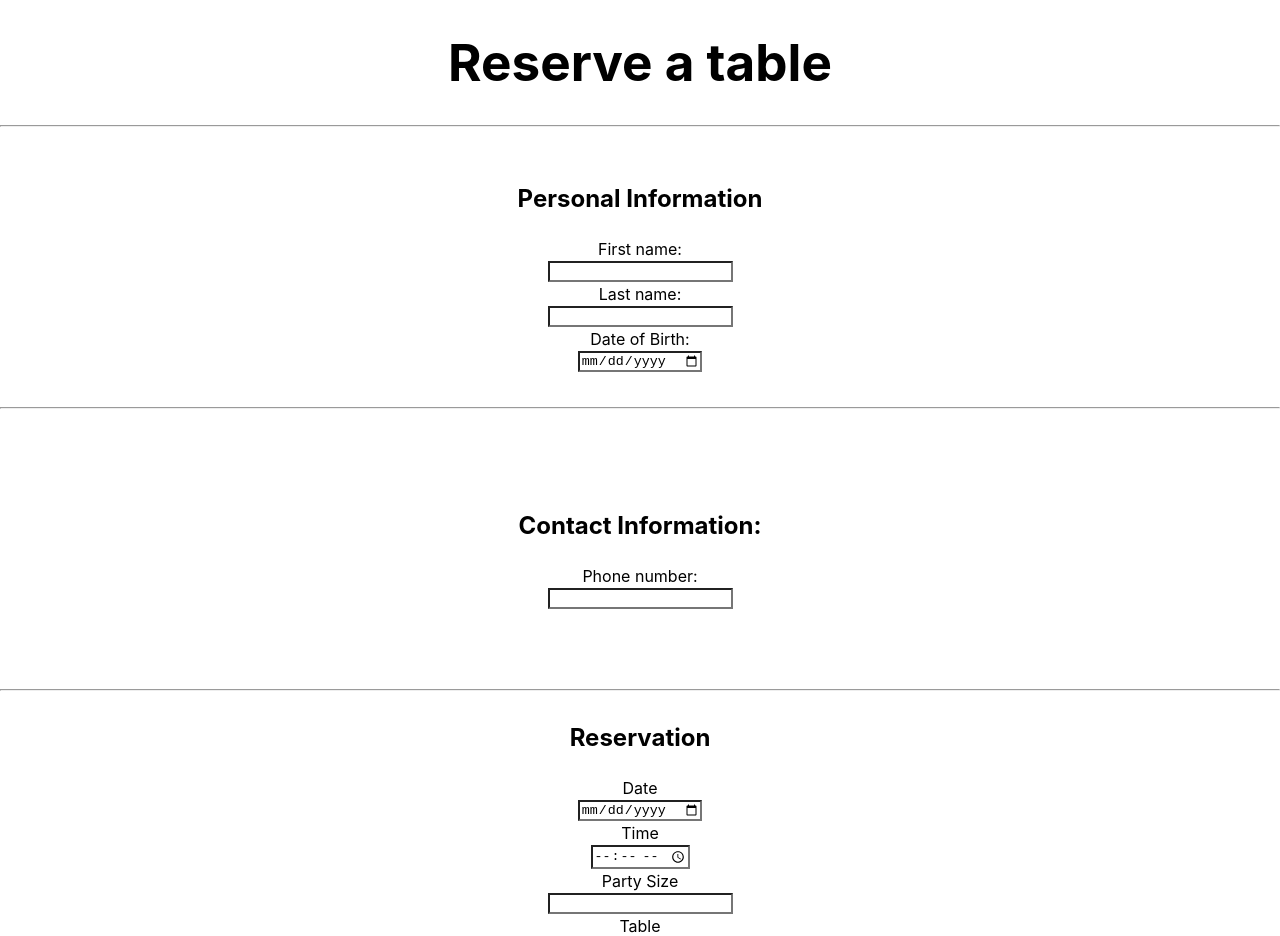
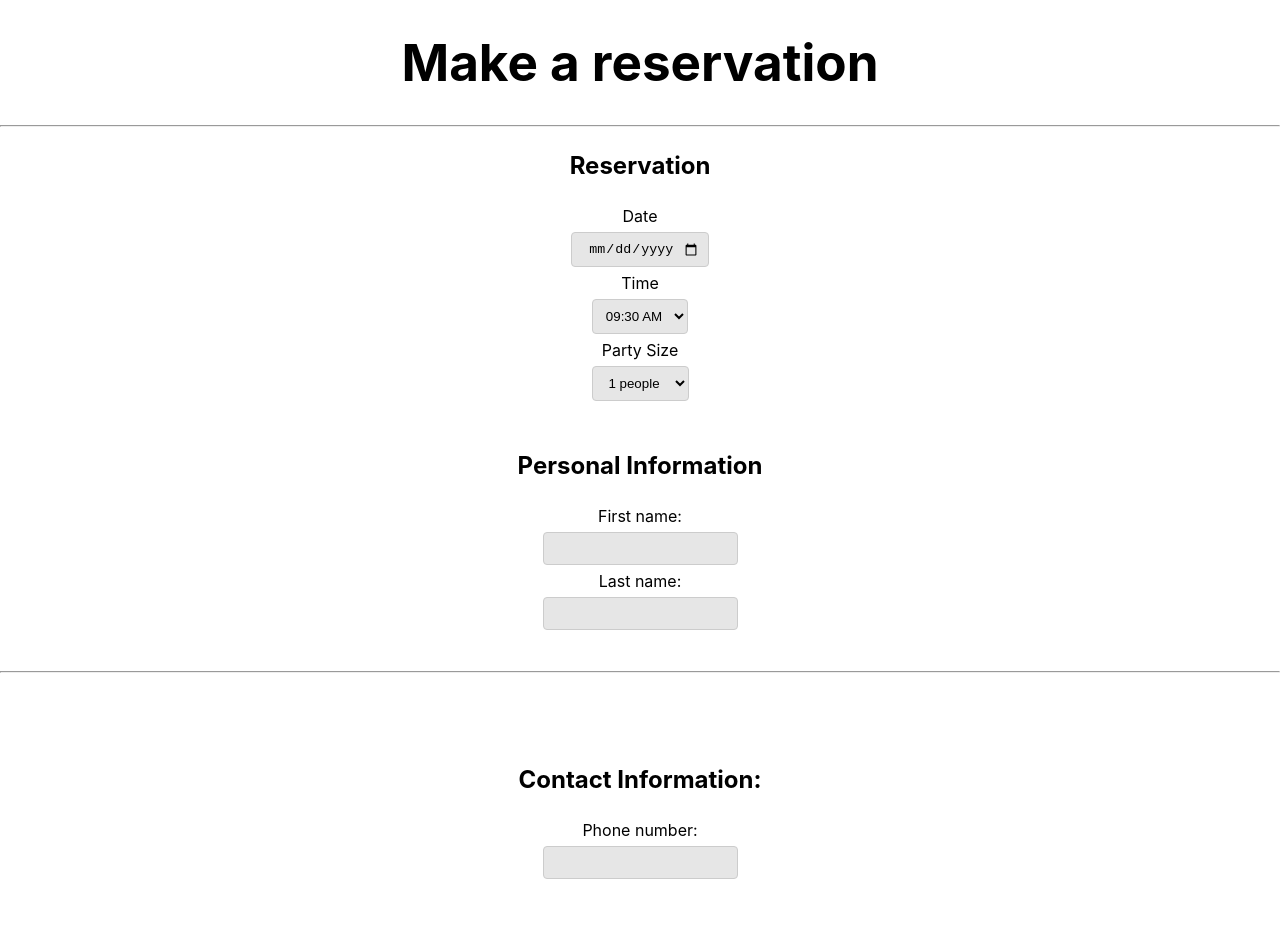
Before and after one commit to Dahafla/CEN-3031-Project, a React (Vite) app in the folder client/: page /reservation-form in a window 1280 px wide. Shown: the top 936 px of the page. Built offline with nearby package versions, Linux system fonts and the light colour scheme.

Commit message:
some changes to home and reservation page

```diff
--- a/client/src/components/HomePage.css
+++ b/client/src/components/HomePage.css
@@ -38,3 +38,20 @@
 .button:hover {
     background-color: #0056b3;
 }
+
+.actions {
+    display: flex;
+    flex-direction: row;
+    justify-content: space-around;
+    width: 100%;
+    max-width: 400px;
+}
+
+.button-guest {
+    background-color: #be2d2d;
+}
+
+.button-guest:hover {
+    background-color: #882121;
+    /* A darker shade for hover state */
+}
--- a/client/src/components/HomePage.jsx
+++ b/client/src/components/HomePage.jsx
@@ -5,10 +5,15 @@ const HomePage = () => {
     return (
         <div className="container">
             <h1 className="title">Welcome to DAGZ!</h1>
-            <p className="description">Want to make a reservation? Click the button below.</p>
-            <Link to="/reservation-form">
-                <button className="button">Go to Reservation Form</button>
-            </Link>
+            <p className="description">Want to make a reservation? Please sign in or continue as a guest.</p>
+            <div className="actions">
+                <Link to="/sign-in" className="link">
+                    <button className="button button-sign-in">Sign In</button>
+                </Link>
+                <Link to="/reservation-form" className="link">
+                    <button className="button button-guest">Continue as Guest</button>
+                </Link>
+            </div>
         </div>
     );
 };
--- a/client/src/components/ReservationForm.css
+++ b/client/src/components/ReservationForm.css
@@ -2,15 +2,26 @@ body {
     background-color: white;
 }
 
-p {
-    color: rgb(0, 0, 0);
-    text-align: center;
-    font-size: 30px;
+p,
+h1,
+h2,
+label,
+input,
+select {
+    color: black;
 }
 
-h1 {
-    color: black;
+p,
+h1,
+h2,
+label,
+input,
+select {
     text-align: center;
+}
+
+h1,
+p {
     font-size: 30px;
 }
 
@@ -23,61 +34,27 @@ section {
     width: 100vw;
 }
 
-h2 {
-    color: black;
-    text-align: center;
+input,
+select {
+    color: rgb(0, 0, 0);
+    background-color: #e6e6e6;
+    /* This is an example, set to a dark color for contrast */
+    padding: 8px;
+    margin: 4px 0;
+    border: 1px solid #ccc;
+    border-radius: 4px;
 }
 
-#fname {
-    color: black;
-    text-align: left;
+input[type="submit"] {
+    background-color: #0056b3;
+    color: white;
+    padding: 14px 20px;
+    border: none;
+    border-radius: 4px;
+    cursor: pointer;
+    font-size: 16px;
 }
 
-#lname {
-    color: black;
-    text-align: right;
+input[type="submit"]:hover {
+    background-color: #02458e;
 }
-
-#dob {
-    color: black;
-    text-align: left;
-}
-
-#phonenumber {
-    color: black;
-    text-align: left;
-}
-
-#resdate {
-    color: black;
-    text-align: left;
-}
-
-#restime {
-    color: black;
-    text-align: right;
-}
-
-#partysize {
-    color: black;
-    text-align: left;
-}
-
-#table {
-    color: black;
-    text-align: right;
-}
-
-label {
-    color: black;
-    vertical-align: middle;
-}
-
-input {
-    color: black;
-    background-color: white;
-}
-
-#Submit {
-    color: black;
-}
--- a/client/src/components/ReservationForm.jsx
+++ b/client/src/components/ReservationForm.jsx
@@ -1,11 +1,55 @@
 import { useState } from 'react'
 import './ReservationForm.css'
 
+function generateTimeOptions(startHour, endHour, interval) {
+    const times = [];
+    let hour = startHour;
+    let minute = 30; // Start at 30 minutes for the 9:30 AM case
+
+    while (hour < endHour || (hour === endHour && minute === 0)) {
+        const time = `${hour.toString().padStart(2, '0')}:${minute.toString().padStart(2, '0')}`;
+        // Convert 24-hour time format to 12-hour format for display
+        const time12hr = new Date(`01/01/2020 ${time}`).toLocaleTimeString([], { hour: '2-digit', minute: '2-digit', hour12: true });
+        times.push({ value: time, label: time12hr });
+
+        minute += interval;
+        if (minute >= 60) {
+            minute = 0;
+            hour++;
+        }
+    }
+    return times;
+}
+
+
 function ReservationForm() {
+    const timeOptions = generateTimeOptions(9, 21, 30);
     return (
         <form>
-            <h1>Reserve a table</h1>
+            <h1>Make a reservation </h1>
             <hr></hr>
+
+            <section>
+                <h2>Reservation</h2>
+
+                <label htmlFor="resdate">Date</label>
+                <input type="date" id="resdate" name="resdate" required></input>
+
+                <label htmlFor="restime">Time</label>
+                <select id="restime" name="restime" required>
+                    {timeOptions.map(time =>
+                        <option key={time.value} value={time.value}>{time.label}</option>
+                    )}
+                </select>
+
+                <label htmlFor="partysize">Party Size</label>
+                <select id="partysize" name="partysize" required>
+                    {[...Array(20).keys()].map(num =>
+                        <option key={num + 1} value={num + 1}>{num + 1} people</option>
+                    )}
+                </select>
+            </section>
+
 
             <section>
                 <h2>Personal Information</h2>
@@ -13,8 +57,6 @@ function ReservationForm() {
                 <input type="text" id="fname" name="fname" required></input>
                 <label htmlFor="lname">Last name:</label>
                 <input type="text" id="lname" name="lname" required></input>
-                <label htmlFor="dob">Date of Birth:</label>
-                <input type="date" id="dob" name="dob" required></input>
             </section>
 
             <hr></hr>
@@ -27,19 +69,6 @@ function ReservationForm() {
 
             <hr></hr>
 
-            <section>
-                <h2>Reservation</h2>
-
-                    <label htmlFor="resdate">Date</label>
-                    <input type="date" id="resdate" name="resdate" required></input>
-                    <label htmlFor="restime">Time</label>
-                    <input type="time" id="restime" name="restime" required></input>
-                    <label htmlFor="partysize">Party Size</label>
-                    <input type="number" id="partysize" name="partysize" required></input>
-                    <label htmlFor="table">Table</label>
-                    <input type="time" id="table" name="table" required></input>
-            </section>
-
             <input type="submit" value="Submit"></input>
         </form>
     );
```
